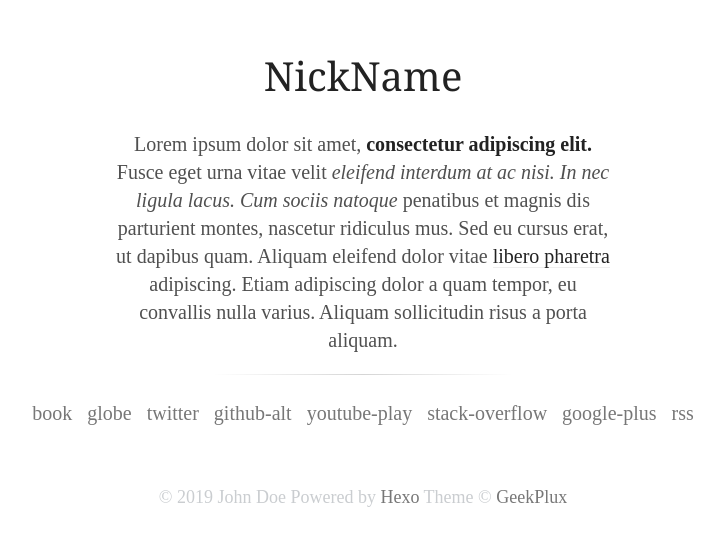
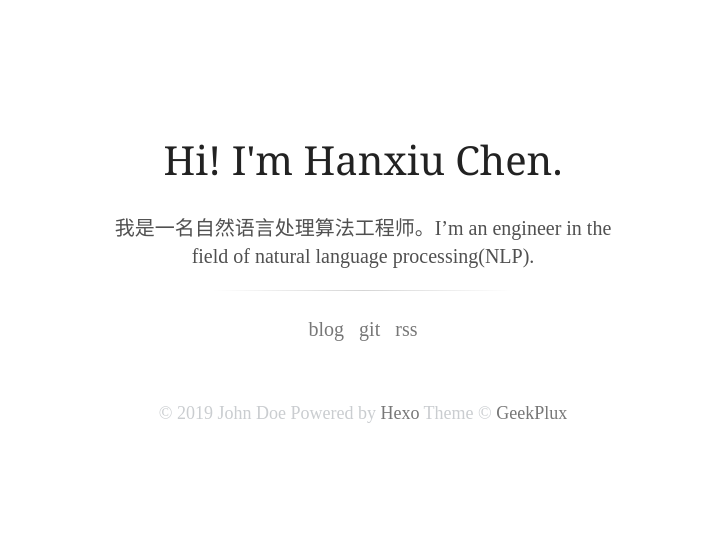
Before and after one commit to chenhanxiu/chenhanxiu.github.io, a plain HTML site: page index.html in a window 1280 px wide. Shown: the part 107-650 px from the top of the page, without its empty margins (277-1001 px from the left). Drawn offline with nearby package versions, Linux system fonts and the light colour scheme.

Commit message:
change to CN

```diff
--- a/index.html
+++ b/index.html
@@ -1,5 +1,5 @@
 <!DOCTYPE html>
-<html lang="en">
+<html lang="zh-CN">
 <head><meta name="generator" content="Hexo 3.8.0">
   <meta charset="utf-8">
 
@@ -30,9 +30,9 @@
         <div class="home">
   <div class="content">
     <div class="profile">
-      <h1 class="nickname">NickName</h1>
+      <h1 class="nickname">Hi! I&#39;m Hanxiu Chen.</h1>
       <div class="description">
-        <p></p><p>Lorem ipsum dolor sit amet, <strong>consectetur adipiscing elit.</strong> Fusce eget urna vitae velit <em>eleifend interdum at ac nisi. In nec ligula lacus. Cum sociis natoque</em> penatibus et magnis dis parturient montes, nascetur ridiculus mus. Sed eu cursus erat, ut dapibus quam. Aliquam eleifend dolor vitae <a href="http://hexo.io">libero pharetra</a> adipiscing. Etiam adipiscing dolor a quam tempor, eu convallis nulla varius. Aliquam sollicitudin risus a porta aliquam.</p>
+        <p></p><p>我是一名自然语言处理算法工程师。I’m an engineer in the field of natural language processing(NLP).</p>
 <p></p>
       </div>
     </div>
@@ -43,43 +43,13 @@
 
         <li>
 
-	    <a href="/archives/">book</a>
+	    <a href="/archives/">blog</a>
 
         </li>
 
         <li>
 
-	    <a href="https://github.com/geekplux/hexo-theme-typing">globe</a>
-
-        </li>
-
-        <li>
-
-	    <a href="https://twitter.com/">twitter</a>
-
-        </li>
-
-        <li>
-
-	    <a href="https://github.com/">github-alt</a>
-
-        </li>
-
-        <li>
-
-	    <a href="https://www.youtube.com/">youtube-play</a>
-
-        </li>
-
-        <li>
-
-	    <a href="https://stackoverflow.com/">stack-overflow</a>
-
-        </li>
-
-        <li>
-
-	    <a href="https://plus.google.com/">google-plus</a>
+	    <a href="https://github.com/chenhanxiu">git</a>
 
         </li>
 
```
Also changed, not shown: 2019/03/28/hello-world/index.html (+2 -2 lines), archives/2019/03/index.html (+2 -2 lines), archives/2019/index.html (+2 -2 lines), archives/index.html (+2 -2 lines).
